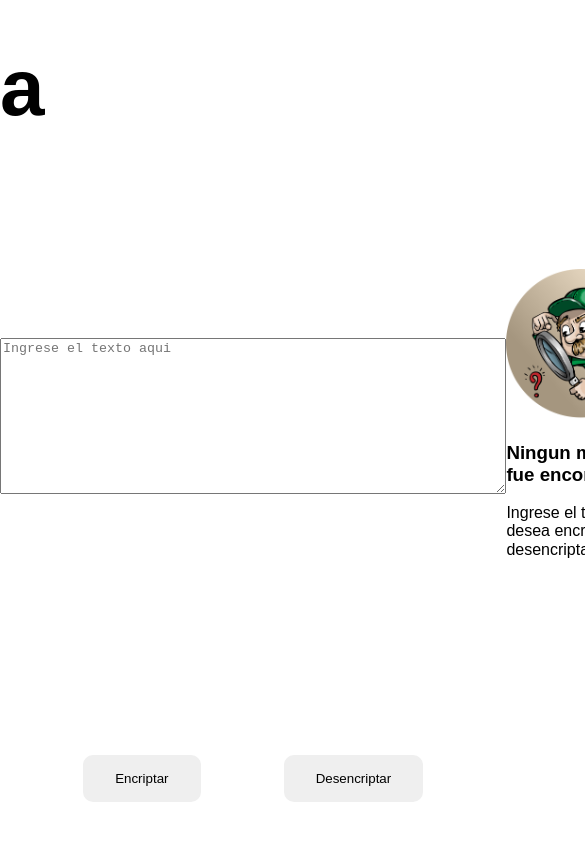
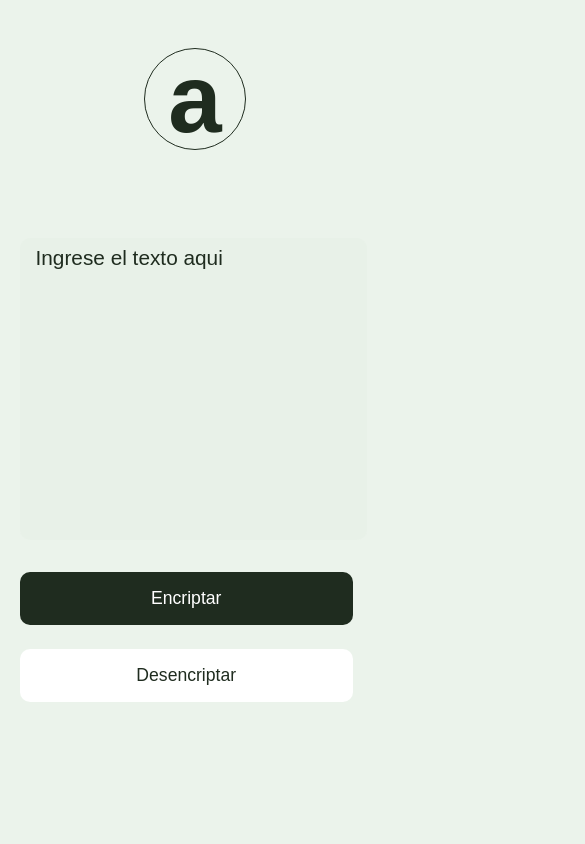
Before and after one commit to kevin025Guzman/Encriptador-Alura, a plain HTML site: page index.html in a window 390 px wide. Shown: the top 844 px of the page, 585 px wide, since content can reach past the window. Drawn offline with Linux system fonts and the light colour scheme.

Commit message:
terminado diseño front

```diff
--- a/css/styles.css
+++ b/css/styles.css
@@ -4,6 +4,7 @@
     padding: 0;
     box-sizing: border-box;
     font-family: sans-serif;
+    background-color: rgb(206, 226, 207, .4);
 }
 
 .container{
@@ -12,18 +13,37 @@
     display: flex;
     align-items: center;
     justify-content: space-evenly;
+    flex-wrap: wrap;
 }
 
+.logoBox{
+    width: auto;
+    height: 100vh;
+    display: flex;
+    align-items: flex-start;
+    padding-top: 3rem;
+}
+
+
 .logo{
-    font-size: 5em;
+    width: 100px;
+    height: 100px;
+    font-size: 6rem;
     margin: 0;
+    border-radius: 50%;
+
+    display: flex;
+    align-items: center;
+    justify-content: center;
+    color: rgb(31, 44, 31);
+    border: 1px solid rgb(31, 44, 31);
 }
 
 .leftBox{
     height: 90vh;
     display: flex;
     flex-direction: column;
-    justify-content: space-between;
+    justify-content: center;
 }
 .form{
     height: 55vh;
@@ -32,18 +52,103 @@
     flex-direction: column;
     justify-content: space-between;
 }
+
+.textarea{
+    border: none;
+    font-size: 1.3rem;
+    border-radius: 5px;
+    font-family: sans-serif;
+    padding: 0.5rem 1rem;
+    resize: none;
+
+    background-color: rgb(206, 226, 207, .1);
+    border-radius: 10px;
+}
+.textarea:focus{
+    outline:  1px ridge rgba(90, 159, 93);
+
+}
+.textarea::placeholder{
+    color: rgb(31, 44, 31);
+}
+
 .buttons{
     display: flex;
     justify-content: space-evenly;
+    margin-top: 2rem;
 }
 button{
     padding: 1rem 2rem;
     border-radius: 10px;
+    border: none;
+    font-size: 1.1rem;
+}
 
-    border: none;
+.BtnEncriptar{
+    background-color: rgb(31, 44, 31);
+    color: #fff;
+}
+.BtnDesencriptar{
+    background-color: #fff;
+    color:rgb(31, 44, 31) ;
+}
+
+/*  Right side */
+
+.rightBox{
+    max-width: 350px;
+    height: 80vh;
+    display: flex;
+    flex-direction: column;
+    justify-content: center;
+    border-radius: 10px;
+    background-color: #fff;
+    padding:1rem ;
+
+}
+
+.init{
+    display: flex;
+    flex-direction: column;
+    justify-content: center;
+    align-items: center;
 }
 
 .img{
     width: 150px;
     height: 150px;
 }
+
+p, h3{
+    text-align: center;
+}
+
+
+
+
+@media only screen and (max-width: 600px) {
+    .logoBox {
+        height: 5vh;
+    }
+    .textarea, .form{
+        width: 90%;
+    }
+   .buttons{
+        display: flex;
+        flex-direction: column;
+        padding: 0;
+        border-radius: 10px;
+        font-size: 1.1rem;
+        width: 95%;
+
+   }
+   .BtnDesencriptar{
+    margin-top: 1.5rem;
+   }
+   .insideLeft{
+    display: flex;
+    flex-direction: column;
+    justify-content: center;
+    align-items: center;
+   }
+  }
--- a/index.html
+++ b/index.html
@@ -3,6 +3,7 @@
   <head>
     <meta charset="UTF-8" />
     <meta http-equiv="X-UA-Compatible" content="IE=edge" />
+
     <meta name="viewport" content="width=device-width, initial-scale=1.0" />
     <link rel="stylesheet" href="css/styles.css" />
     <title>Encriptador</title>
@@ -11,17 +12,17 @@
   <body>
 
     <div class="container">
+        <div class="logoBox">
+            <h2 class="logo">a</h2>
+        </div>
+        <div class="leftBox">
 
-        <div class="leftBox">
-            <div class="logoBox">
-                <h2 class="logo">a</h2>
-            </div>
             <div class="insideLeft">
                 <div class="form">
-                    <textarea name="scanner" id="scanner" cols="30" rows="10" placeholder="Ingrese el texto aqui"></textarea>
+                    <textarea name="scanner" class='textarea' id="scanner" cols="90" rows="200" placeholder="Ingrese el texto aqui"></textarea>
                     <div class="buttons">
                         <button class="BtnEncriptar">Encriptar</button>
-                        <button nclass="BtnDesencriptar">Desencriptar</button>
+                        <button class="BtnDesencriptar">Desencriptar</button>
                     </div>
                 </div>
             </div>
```
